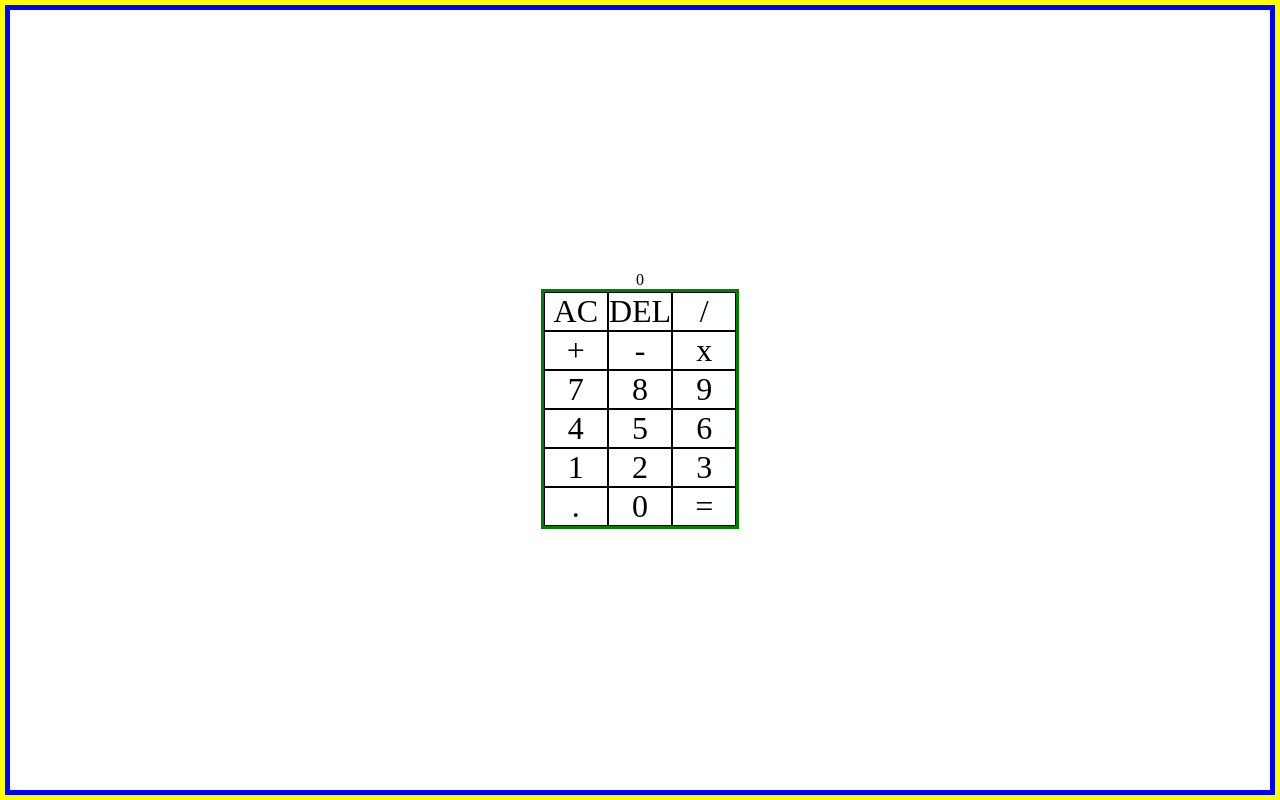
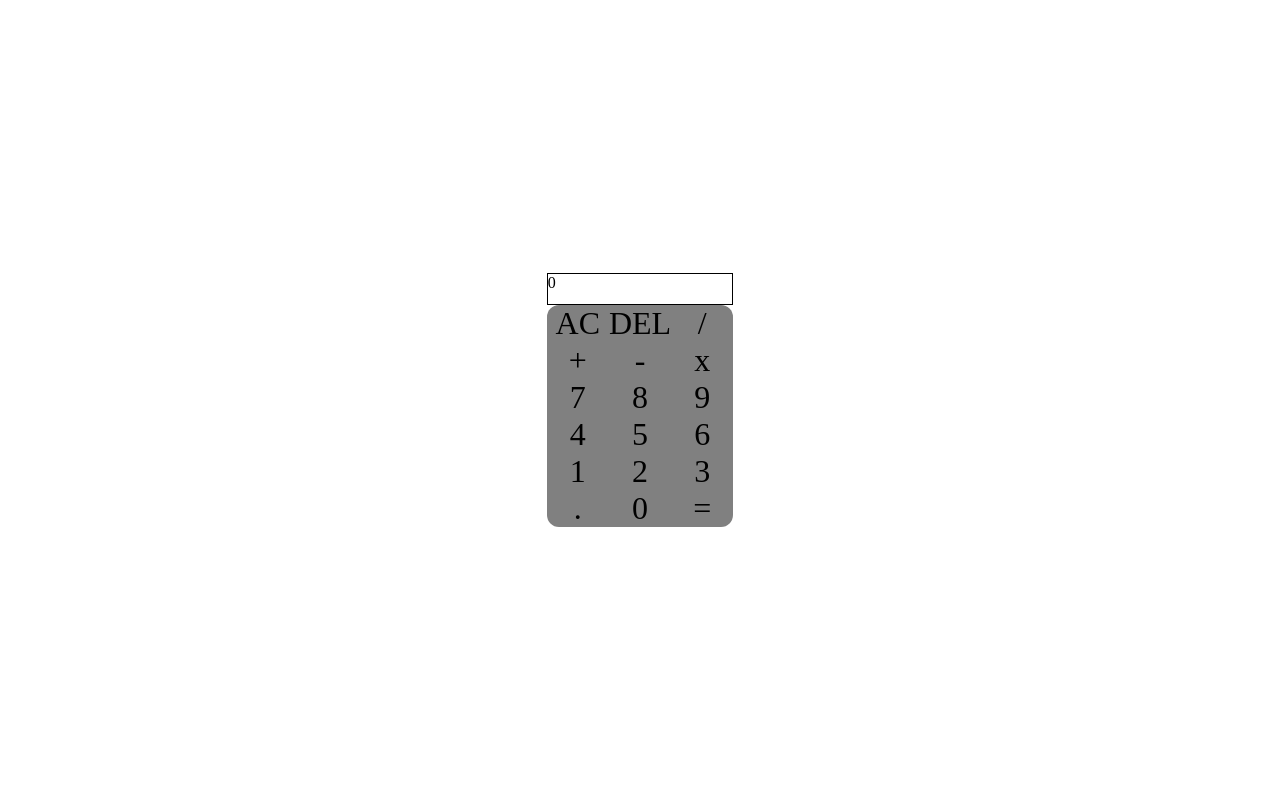
Before and after one commit to SafeCo/react-calculator, a React (Create React App) app in the folder react-calculator/: page / in a window 1280 px wide. Built offline with nearby package versions, Linux system fonts and the light colour scheme.

Commit message:
Styling changes
Removed borders, added background and hover effects.

```diff
--- a/react-calculator/src/App.js
+++ b/react-calculator/src/App.js
@@ -138,8 +138,10 @@ function checkSymbol(e){
 
   return (
     <div id='container'>
+     <div id='calculator'>
       <Display displayFigure={figure} />
       <Keypad keyPress={checkSymbol} />
+     </div>
     </div>
   )
 }
--- a/react-calculator/src/components/display.js
+++ b/react-calculator/src/components/display.js
@@ -2,7 +2,7 @@ import React from 'react'
 
 const Display = ({displayFigure}) => {
   return (
-    <div>
+    <div id='display' >
       <div>{displayFigure.firstNumber} {displayFigure.operand} {displayFigure.secondNumber}</div>
       <div>{displayFigure.result}</div>
     </div>
--- a/react-calculator/src/index.css
+++ b/react-calculator/src/index.css
@@ -5,13 +5,11 @@
 }
 body{
     position: relative;
-    border: solid yellow 5px;
     height: 100vh;
 }
 
 #container{
     position: absolute;
-    border: solid blue 5px;
     height: 100%;
     width: 100%;
     display: flex;
@@ -23,11 +21,12 @@ body{
 
 #keypad-container{
     list-style: none;
-    border: solid green 3px;
+    cursor: pointer;
     display: grid;
-
     font-size: 2em;
     grid-template-columns: 1fr 1fr 1fr;
+    background-color: grey;
+    border-radius: 12px;
 }
 
 #keypad-container li{
@@ -35,5 +34,15 @@ body{
     align-items: center;
     justify-content: center;
     cursor: pointer;
+
+}
+#keypad-container li:hover{
+    background-color: rgb(204, 204, 204);
+    border-radius: 12px;
+}
+
+#display{
     border: solid black 1px;
+    width: 100%;
+    height: 2em;
 }
```
